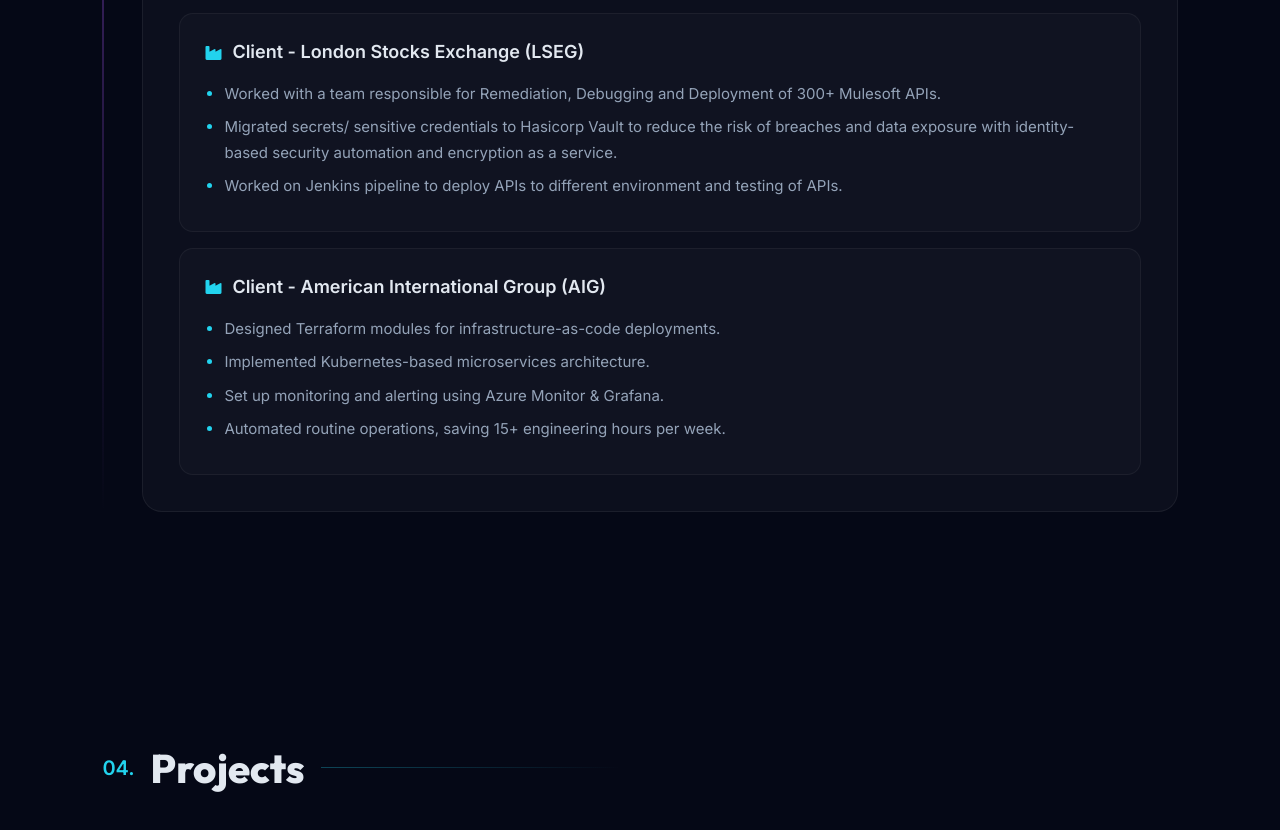
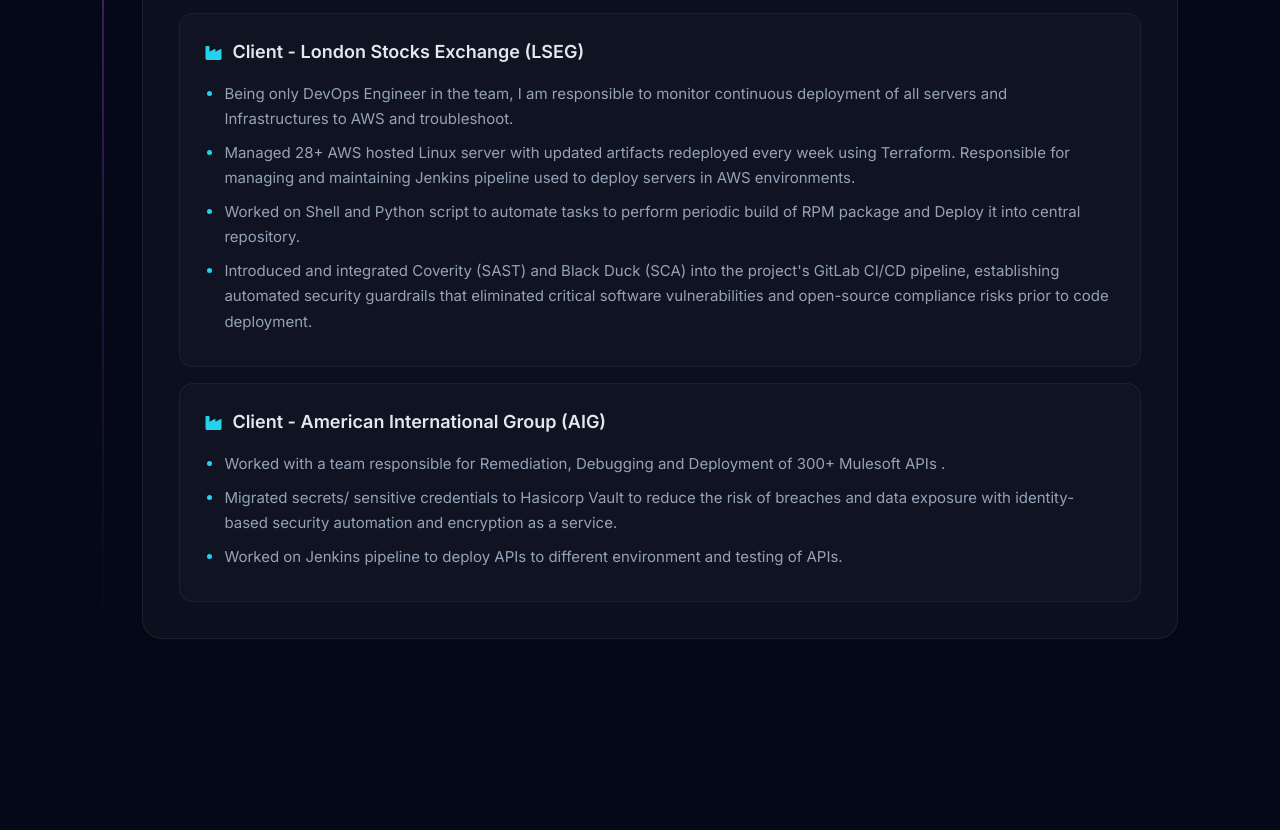
Before and after one commit to mrburnwal/portfolio-site, a plain HTML site: page index.html in a window 1280 px wide. Shown: the part 3049-3879 px from the top of the page. Drawn offline with Linux system fonts and the light colour scheme.

Commit message:
updated professional experience section

```diff
--- a/index.html
+++ b/index.html
@@ -94,7 +94,8 @@
             </h2>
 
             <p class="description">
-                Building scalable cloud infrastructure, CI/CD pipelines, automation systems, and exploring emerging AI Technologies.
+                Building scalable cloud infrastructure, CI/CD pipelines, automation systems, and exploring emerging AI
+                Technologies.
             </p>
 
             <div class="hero-buttons">
@@ -320,16 +321,23 @@
 
                         <ul>
                             <li>
-                                Worked with a team responsible for Remediation, Debugging and Deployment of 300+
-                                Mulesoft APIs.
+                                Being only DevOps Engineer in the team, I am responsible to monitor continuous
+                                deployment of all servers and Infrastructures to AWS and troubleshoot.
                             </li>
                             <li>
-                                Migrated secrets/ sensitive credentials to Hasicorp Vault to reduce the risk of breaches
-                                and data exposure with identity-based security automation and encryption as a service.
+                                Managed 28+ AWS hosted Linux server with updated artifacts redeployed
+                                every week using Terraform. Responsible for managing and maintaining Jenkins
+                                pipeline used to deploy servers in AWS environments.
                             </li>
                             <li>
-                                Worked on Jenkins pipeline to deploy APIs to different environment and testing of APIs.
+                                Worked on Shell and Python script to automate tasks to perform periodic build
+                                of RPM package and Deploy it into central repository.
                             </li>
+                            <li>
+                                Introduced and integrated Coverity (SAST) and Black Duck (SCA) into the
+                                project's GitLab CI/CD pipeline, establishing automated security guardrails that
+                                eliminated critical software vulnerabilities and open-source compliance risks
+                                prior to code deployment.
                         </ul>
 
                     </div>
@@ -343,19 +351,17 @@
 
                         <ul>
                             <li>
-                                Designed Terraform modules for infrastructure-as-code deployments.
+                                Worked with a team responsible for Remediation, Debugging and Deployment
+                                of 300+ Mulesoft APIs .
                             </li>
-
                             <li>
-                                Implemented Kubernetes-based microservices architecture.
+                                Migrated secrets/ sensitive credentials to Hasicorp Vault to reduce the risk
+                                of breaches and data exposure with identity-based security automation and
+                                encryption as a service.
                             </li>
-
                             <li>
-                                Set up monitoring and alerting using Azure Monitor & Grafana.
-                            </li>
-
-                            <li>
-                                Automated routine operations, saving 15+ engineering hours per week.
+                                Worked on Jenkins pipeline to deploy APIs to different environment and testing
+                                of APIs.
                             </li>
                         </ul>
 
```
